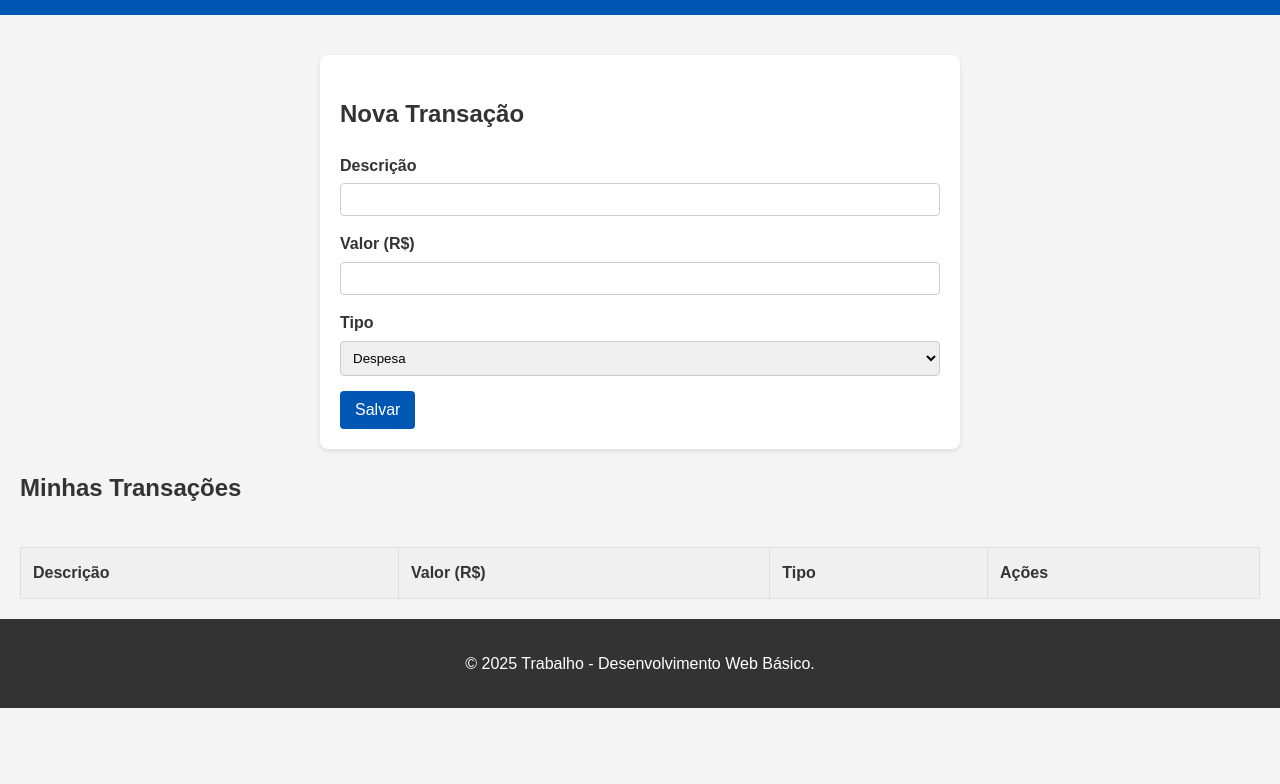
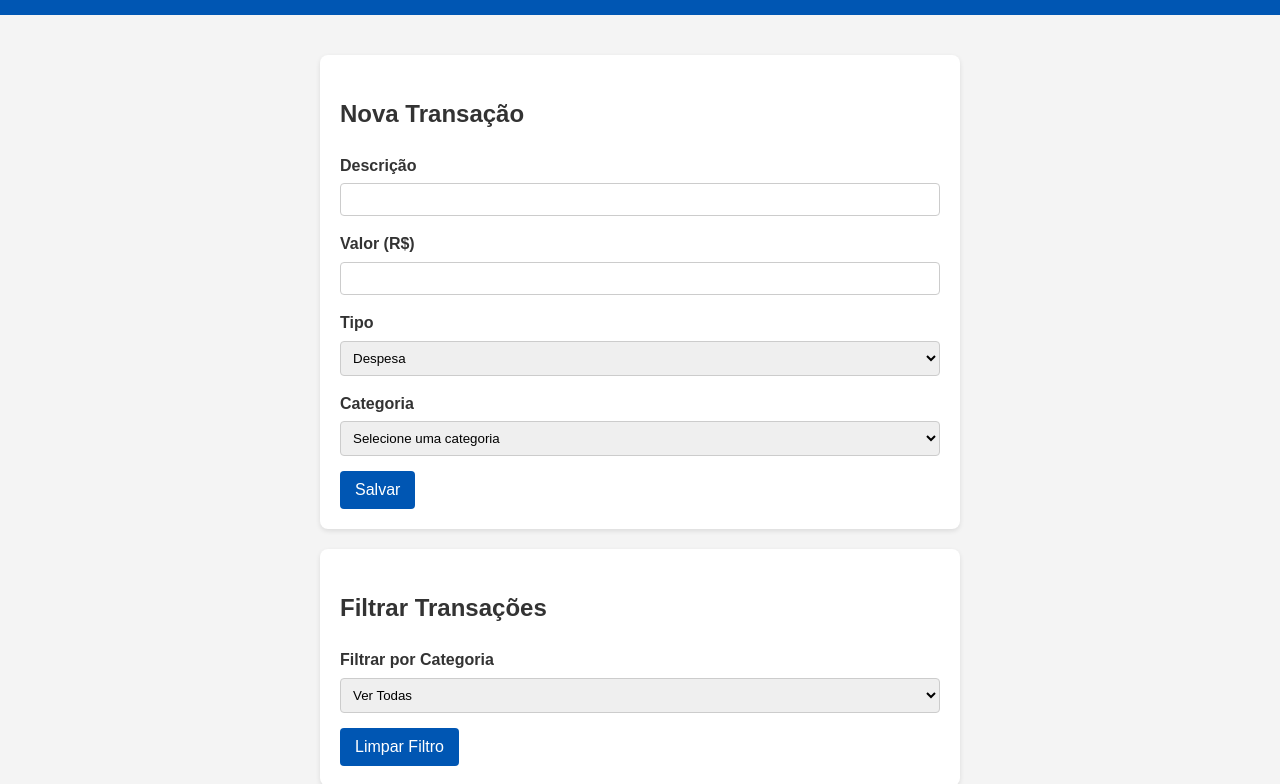
Before and after one commit to Kumegawwa/gerenciador-financeiro, a plain HTML site: page transacoes.html in a window 1280 px wide. Shown: the part 169-953 px from the top of the page. Before the commit the page ends 877 px from the top, so only its background shows below. Drawn offline with Linux system fonts and the light colour scheme; sample sign-in values are in the browser's storage.

Commit message:
melhorias nas transacoes

```diff
--- a/transacoes.html
+++ b/transacoes.html
@@ -41,8 +41,25 @@
                         <option value="receita">Receita</option>
                     </select>
                 </div>
+                <div class="form-group">
+                    <label for="trans-categoria">Categoria</label>
+                    <select id="trans-categoria" required>
+                        <option value="">Selecione uma categoria</option>
+                        </select>
+                </div>
                 <button type="submit">Salvar</button>
             </form>
+        </section>
+
+        <section class="form-container">
+            <h2>Filtrar Transações</h2>
+            <div class="form-group">
+                <label for="filtro-categoria">Filtrar por Categoria</label>
+                <select id="filtro-categoria">
+                    <option value="todas">Ver Todas</option>
+                    </select>
+            </div>
+            <button id="btn-limpar-filtro">Limpar Filtro</button>
         </section>
 
         <section>
@@ -54,6 +71,7 @@
                             <th>Descrição</th>
                             <th>Valor (R$)</th>
                             <th>Tipo</th>
+                            <th>Categoria</th>
                             <th>Ações</th>
                         </tr>
                     </thead>
```
